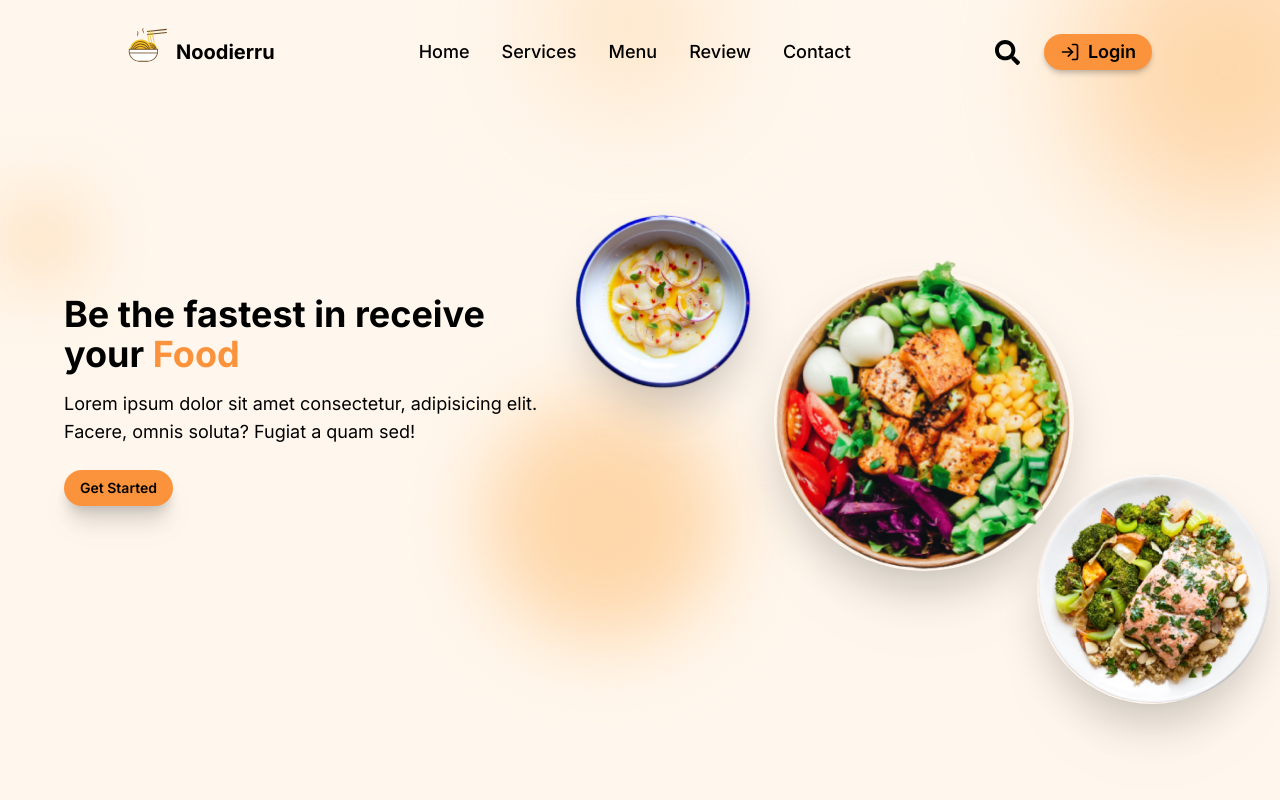
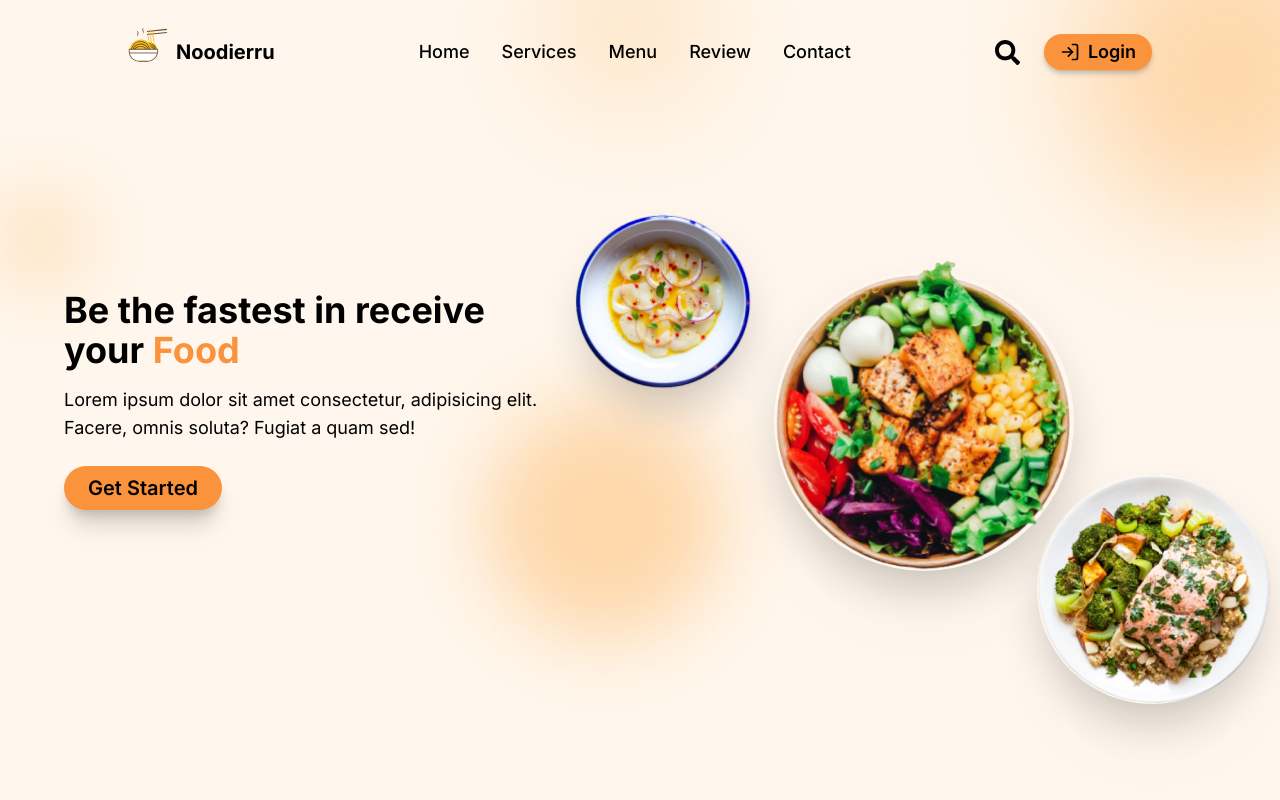
Before and after one commit to deikairru/noodierru, a Next.js app: page / in a window 1280 px wide. Shown: the top 800 px of the page. Built offline with nearby package versions, Linux system fonts and the light colour scheme.

Commit message:
bugfix: change button size on large device, fix title on footer

```diff
--- a/app/footer.tsx
+++ b/app/footer.tsx
@@ -36,7 +36,7 @@ export function Footer() {
         </div>
       </div>
       <div className="col-span-4 text-center mt-20">
-        <p className="font-bold text-lg my-8">© Foodie Noodie. 2024</p>
+        <p className="font-bold text-lg my-8">© Noodierru. 2024</p>
       </div>
     </div>
   )
--- a/app/hero.tsx
+++ b/app/hero.tsx
@@ -17,7 +17,7 @@ export function Hero() {
         {/* Hero */}
         <h1 className="z-10 text-4xl mr-8 block text-pretty font-bold">Be the fastest in receive your <span className="text-orange-400">Food</span></h1>
         <p className="z-10 max-w-[2/3] mr-auto text-pretty">Lorem ipsum dolor sit amet consectetur, adipisicing elit. Facere, omnis soluta? Fugiat a quam sed!</p>
-        <div className="bg-orange-400 font-semibold py-2 px-4 text-sm self-start rounded-full text-center hover:text-white hover:cursor-pointer mt-2 shadow-xl drop-shadow-xl">Get Started</div>
+        <div className="bg-orange-400 font-semibold py-2 px-4 text-sm sm:text-base lg:text-xl lg:px-6 self-start rounded-full text-center hover:text-white hover:cursor-pointer mt-2 shadow-xl drop-shadow-xl">Get Started</div>
       </div>
 
       <div className="hero-images relative hidden lg:flex flex-col justify-center items-center space-y-10">
```
